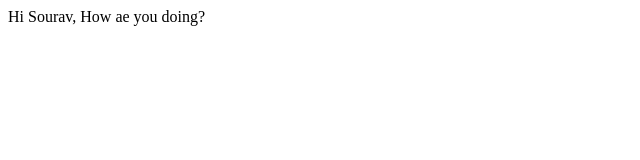
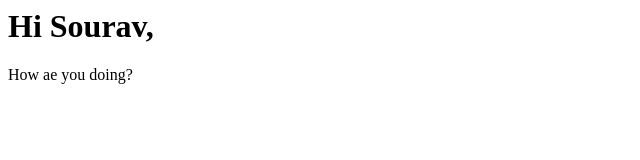
Before and after one commit to souravbiswal07/my-demo-repo, a plain HTML site: page index.html in a window 1280 px wide. Shown: the whole page, without its empty margins (0-640 px from the left). Drawn offline with Linux system fonts and the light colour scheme.

Commit message:
Update index.html

```diff
--- a/index.html
+++ b/index.html
@@ -1,5 +1,6 @@
 <html>
 <body>
-  <p>Hi Sourav, How ae you doing?</p>
+  <h1>Hi Sourav, </h1>
+    <p>How ae you doing?</p>
 </body>
 </html>
```
